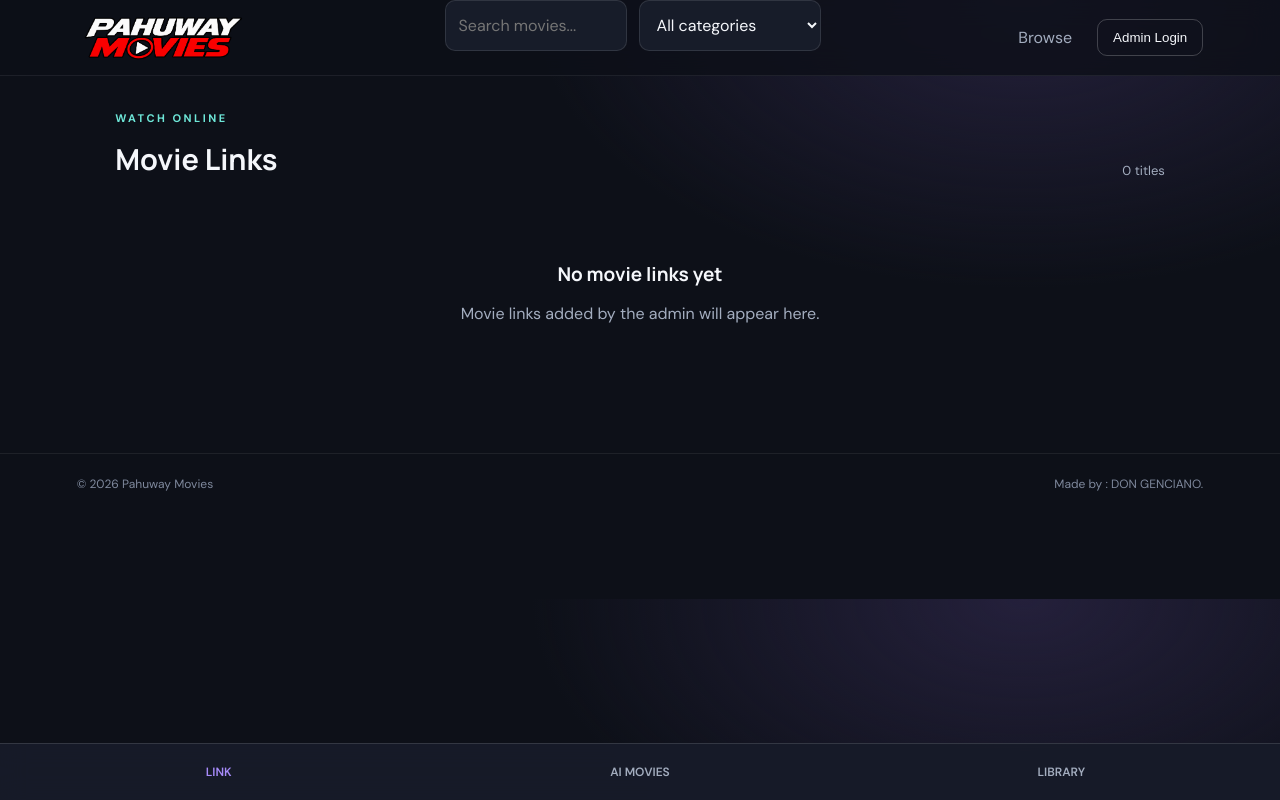
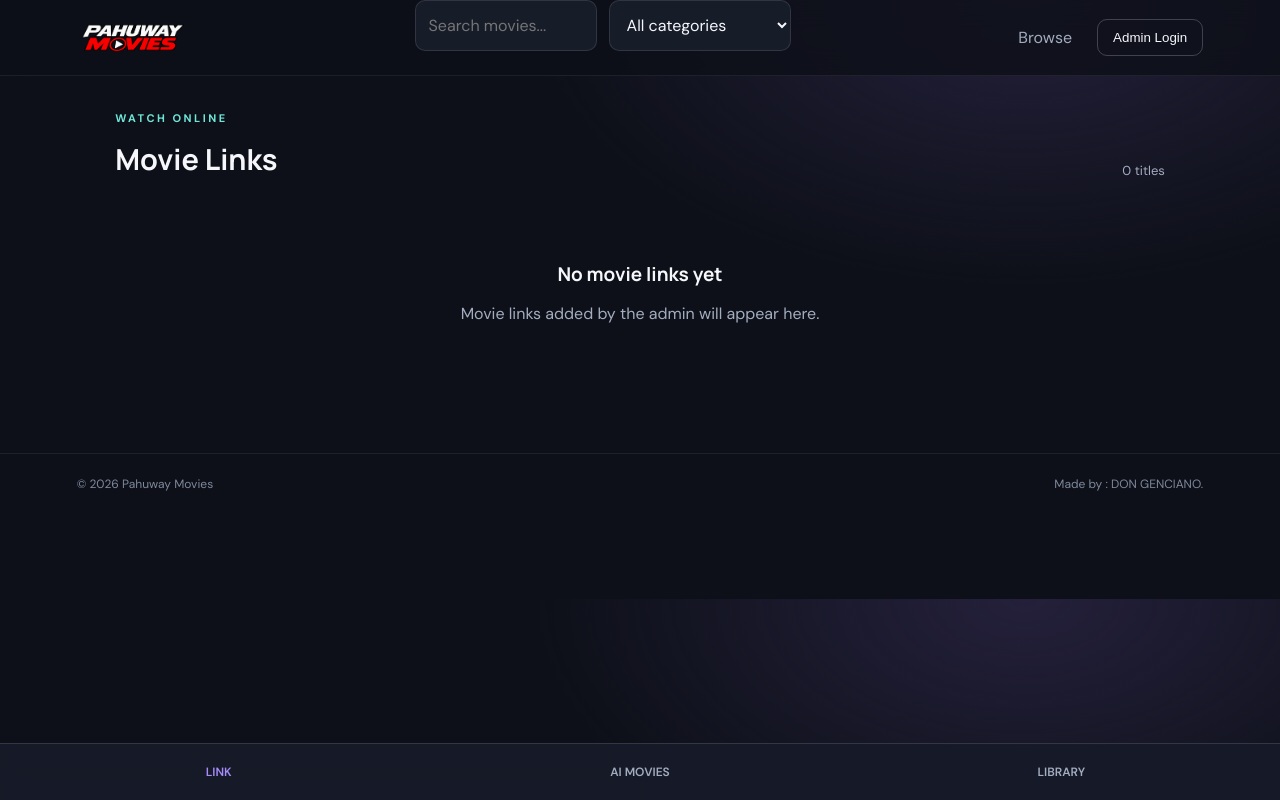
Before and after one commit to kiz971/PAHUWAY-, a plain HTML site: page index.html in a window 1280 px wide. Drawn offline with nearby package versions, Linux system fonts and the light colour scheme; no server answers.

Commit message:
Reduce brand logo width from 170px to 110px

```diff
--- a/style.css
+++ b/style.css
@@ -137,7 +137,7 @@ body {
 
 .brand-logo {
   display: block;
-  width: 170px;
+  width: 110px;
   max-width: 100%;
   height: auto;
   object-fit: contain;
```
